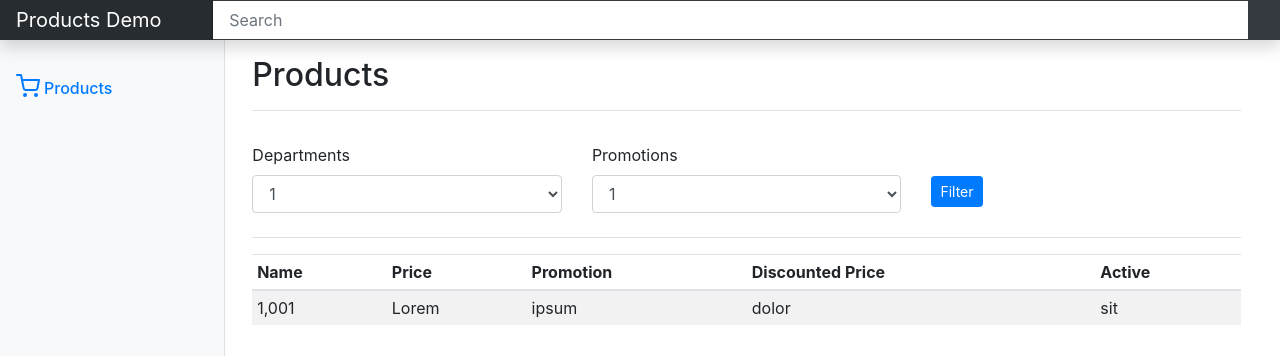
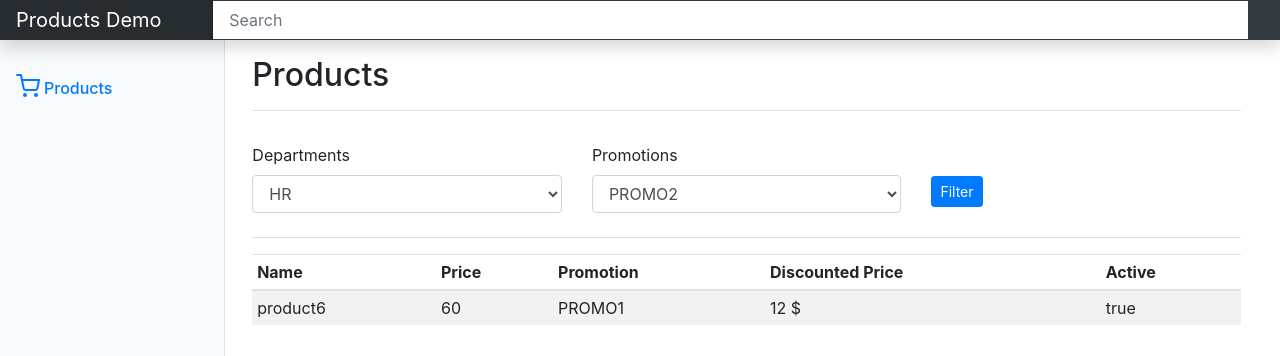
Before and after one commit to dosama/Products_ReactHooks_Demo, a React (Create React App) app: page / in a window 1280 px wide. Shown: the top 356 px of the page. Built offline with nearby package versions, Linux system fonts and the light colour scheme.

Commit message:
Bind Data

```diff
--- a/src/components/products/Products.js
+++ b/src/components/products/Products.js
@@ -1,40 +1,34 @@
-import React from 'react';
+import React, { useState } from 'react';
 import './Products.css';
 
-function paginate (array, page_size, page_number) {
-    return array.slice((page_number-1) * page_size, (page_number) * page_size);
+function paginate(array, page_size, page_number) {
+    return array.slice((page_number - 1) * page_size, (page_number) * page_size);
 }
 
 function Products() {
+    const [ products, setProducts ] = useState([{ "id": "MdsYZcOZsI1AcwGh5a2W", "name": "product6", "price": 60, "departmentId": "ZvPs3SjXoTPwZrbkCgpy", "departmentName": "R/D", "promotionId": "wFQx2qCKE5smIODZsHrU", "promotionCode": "PROMO1", "promoDiscounedPrice": 12, "isPromoActive": true }]);
+    const [ departments, setDepartments ] = useState([{ "id": "2CpPHQp8gyx1iI9Q7sPd", "name": "HR" }]);
+    const [ promotions, setPromotions ] = useState([{ "id": "YBXYj6hpCqnbw45tNLtX", "code": "PROMO2", "discount": 30, "active": false }]);
+
     return (
-  <div  className="Products">
+        <div className="Products">
             <div className="d-flex justify-content-between flex-wrap flex-md-nowrap align-items-center pt-3 pb-2 mb-3 border-bottom">
                 <h1 className="h2">Products</h1>
             </div>
             <div className="pt-3 pb-2 mb-3 border-bottom">
-
-
-
                 <form className="row">
 
                     <div className="form-group col-md-4">
                         <label for="departments">Departments</label>
                         <select className="form-control" id="departments">
-      <option>1</option>
-      <option>2</option>
-      <option>3</option>
-      <option>4</option>
-      <option>5</option>
+                            {departments.map((department) => <option key={department.id} value={department.id}>{department.name}</option>)}
                         </select>
                     </div>
                     <div className="form-group col-md-4">
                         <label for="promotions">Promotions</label>
                         <select className="form-control" id="promotions">
-      <option>1</option>
-      <option>2</option>
-      <option>3</option>
-      <option>4</option>
-      <option>5</option>
+                        {promotions.map((promo) => <option key={promo.id} value={promo.id}>{promo.code}</option>)}
+
                         </select>
                     </div>
                     <div className="col-md-4 filter">
@@ -57,13 +51,17 @@ function Products() {
                         </tr>
                     </thead>
                     <tbody>
+
+                        {products.map((product)=>
                                  <tr>
-              <td>1,001</td>
-              <td>Lorem</td>
-              <td>ipsum</td>
-              <td>dolor</td>
-              <td>sit</td>
+                                    < td > {  product.name  } </td>
+                                    < td > {  product.price  } </td>
+                                    < td > {  product.promotionCode  } </td>
+                                    < td > {  product.promoDiscounedPrice  } $ </td>
+                                    < td > {  `${product.isPromoActive}` } </td>
                                     </tr>
+                                    ) }
+
                     </tbody>
                 </table>
             </div>
```
Lines whose indentation alone changed are shown as unchanged.
